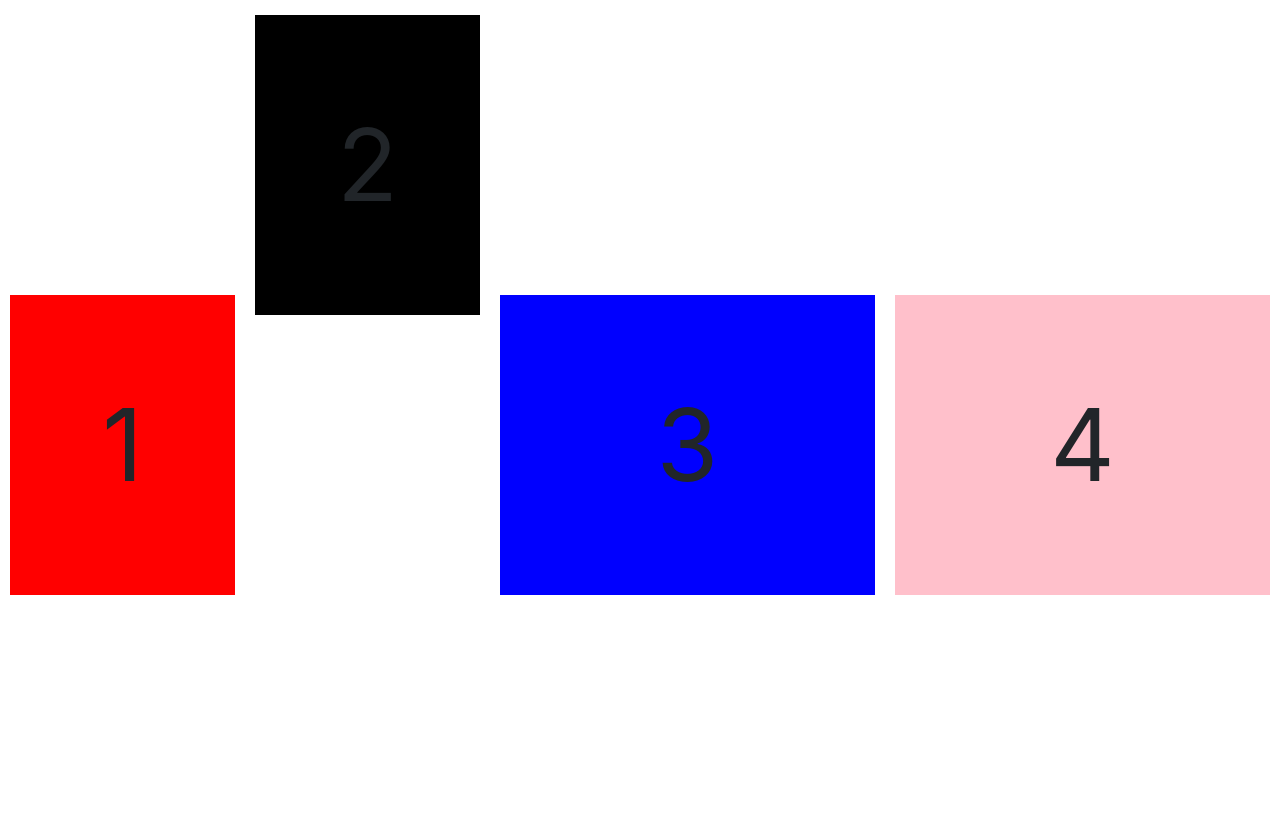
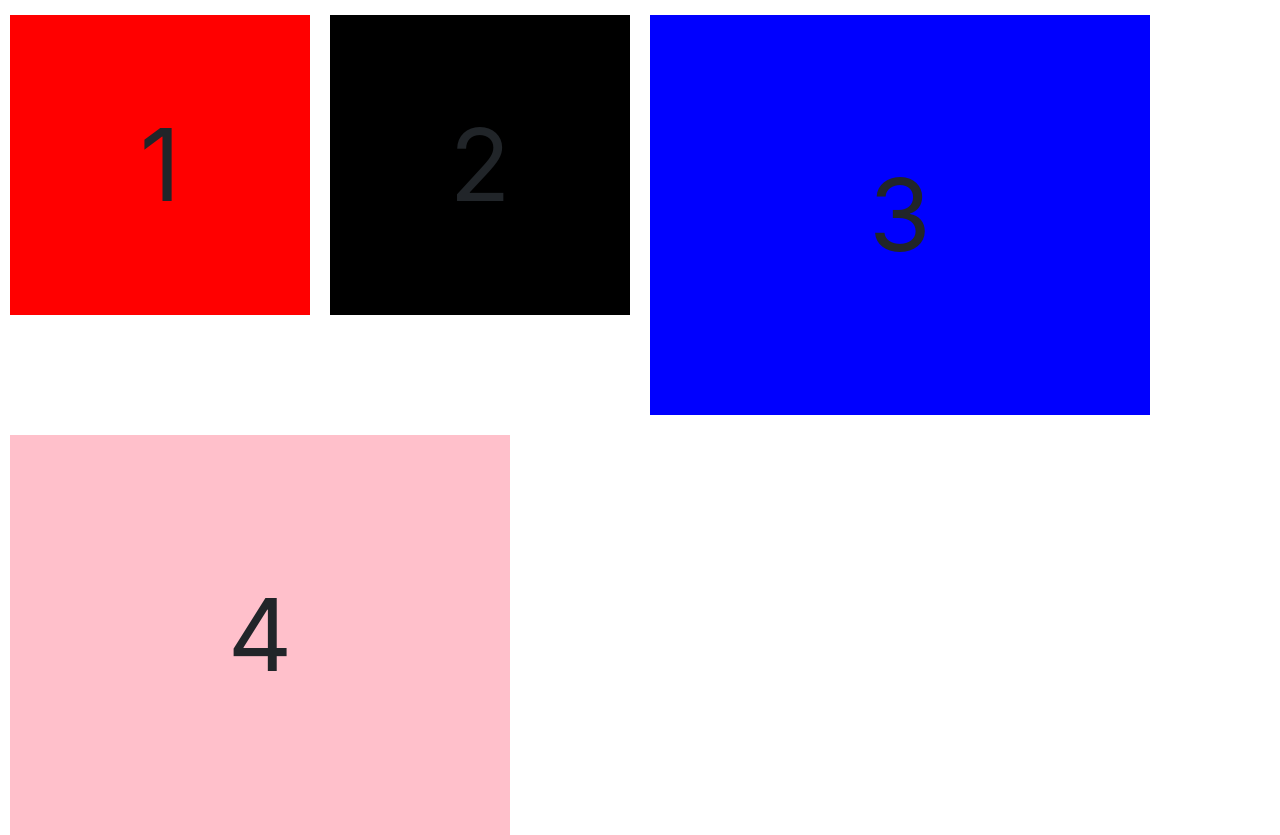
Before and after one commit to anauyehara/Flexbox-Example2, a plain HTML site: page index.html in a window 1280 px wide. Shown: the part 51-886 px from the top of the page. Before the commit the page ends 800 px from the top, so only its background shows below. Drawn offline with nearby package versions, Linux system fonts and the light colour scheme.

Commit message:
third part boxs

```diff
--- a/css/styles.css
+++ b/css/styles.css
@@ -8,7 +8,8 @@
     height: 600px;
     display: flex;
     flex-direction: row;
-    align-items: flex-end;
+    align-items: flex-start;
+    flex-wrap: wrap;
 
 
 }
@@ -19,15 +20,31 @@
     font-size: 100px;
     content: counter(one,two,three,four);
     display: flex;
-    flex-direction: row;
     align-items: center;
     justify-content: center;
 
 }
 
 .box2 {
+    width: 400px;
     display: flex;
-    align-self: flex-start;
+
+
+}
+
+.box3 {
+    width: 600px;
+    height: 400px;
+    display: flex;
+
+
+}
+
+.box4 {
+    width: 600px;
+    height: 400px;
+    display: flex;
+
 
 }
 
--- a/index.html
+++ b/index.html
@@ -24,10 +24,10 @@
 
 
         <div class="block-1">
-            <div class="box red">1</div>
+            <div class="box red box2">1</div>
             <div class="box black box2">2</div>
-            <div class="box blue">3</div>
-            <div class="box pink">4</div>
+            <div class="box blue box3">3</div>
+            <div class="box pink box4">4</div>
         </div>
 
 
```
